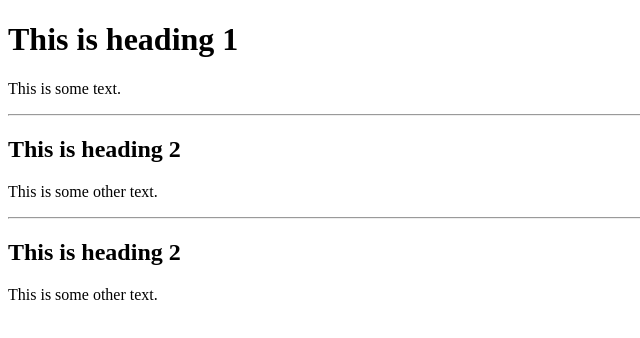
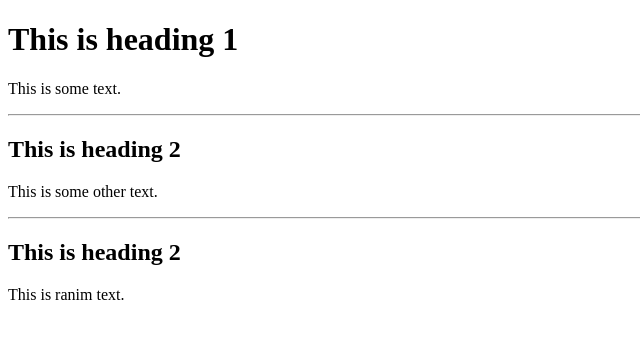
Before and after one commit to RanimChouaibi/First, a plain HTML site: page index.html in a window 1280 px wide. Shown: the full height of the page, 0-640 px from the left. Drawn offline with Linux system fonts and the light colour scheme.

Commit message:
change index

```diff
--- a/index.html
+++ b/index.html
@@ -11,7 +11,7 @@
 <hr>
 
 <h2>This is heading 2</h2>
-<p>This is some other text.</p>
+<p>This is ranim text.</p>
 
 </body>
 </html>
```
